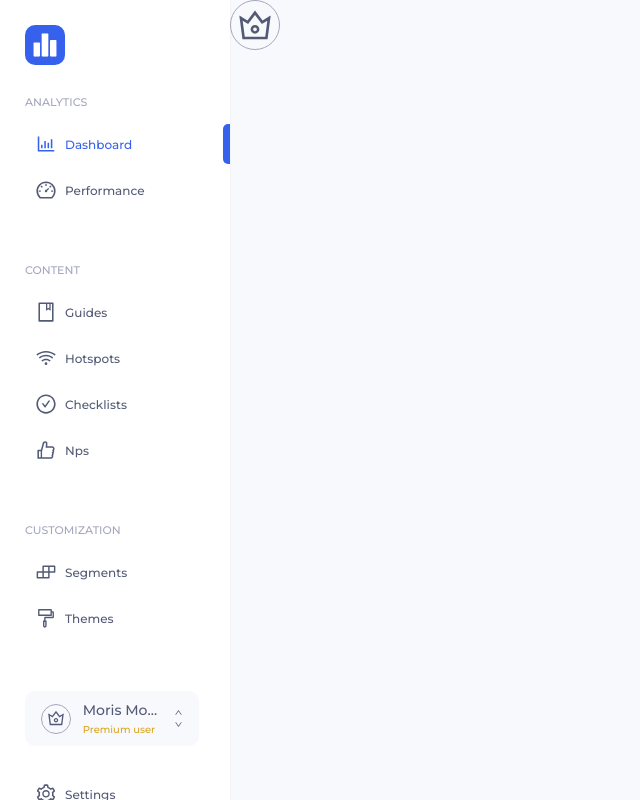
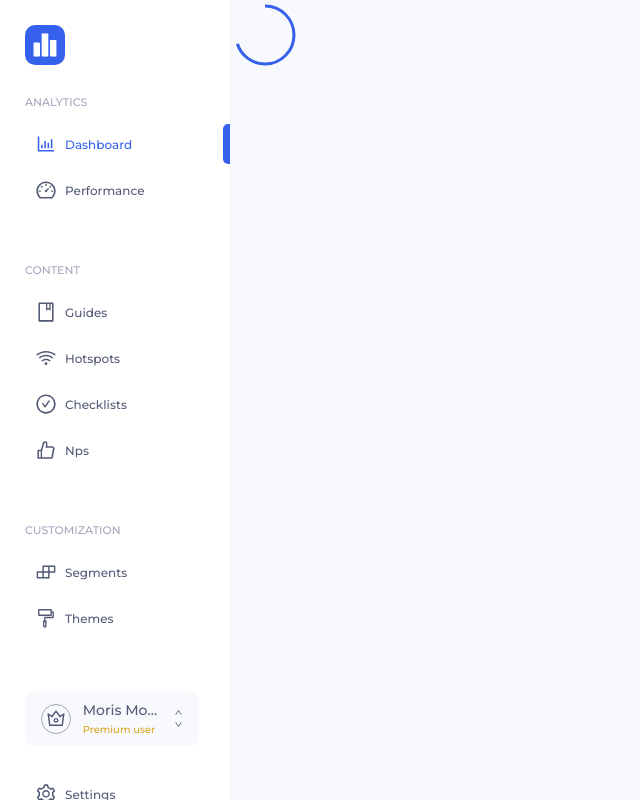
Before and after one commit to morismoze/react-dashboard, a React (Create React App) app: page /dashboard in a window 1280 px wide. Shown: the whole page, without its empty margins (0-640 px from the left). Built offline with nearby package versions, Linux system fonts and the light colour scheme.

Commit message:
Implement circular progress

```diff
--- a/src/components/User/UserGreet/UserGreet.js
+++ b/src/components/User/UserGreet/UserGreet.js
@@ -10,8 +10,9 @@ const UserGreet = ({
     return (
         <div className={styles.userGreet}>
             <UserProfileIcon
-                iconSize={50}
+                iconSize={70}
                 tabName={PROFILE_GROUP.PROFILE_SCREEN}
+                progress={0.7}
             />
         </div>
     );
--- a/src/components/User/UserProfileIcon/UserProfileIcon.js
+++ b/src/components/User/UserProfileIcon/UserProfileIcon.js
@@ -4,6 +4,7 @@ import * as AntDesignIcons from 'react-icons/ai';
 
 import {getSidenavTabIconName} from '../../../constants/sidenavConstants';
 import styles from './UserProfileIcon.module.scss';
+import classNames from "classnames";
 
 const UserProfileIcon = ({
     tabName,
@@ -12,16 +13,45 @@ const UserProfileIcon = ({
 }) => {
     const ProfileIcon = AntDesignIcons[getSidenavTabIconName(tabName)];
 
+    const ICON_SIZE = iconSize - 8;
+    const PROGRESS_CIRCLE_STROKE_WIDTH = 3;
+    const PROGRESS_WRAPPER_SIZE = iconSize;
+    const PROGRESS_CIRCLE_SIZE = PROGRESS_WRAPPER_SIZE / 2;
+    const PROGRESS_RADIUS_SIZE = PROGRESS_CIRCLE_SIZE - (PROGRESS_CIRCLE_STROKE_WIDTH * 2);
+
+    const circumference = PROGRESS_RADIUS_SIZE * 2 * Math.PI;
+    const offset = circumference - progress * circumference;
+
+    if(progress) {
+        return (
+            <svg
+                className={styles.userProfileProgressWrapper}
+                width={PROGRESS_WRAPPER_SIZE}
+                height={PROGRESS_WRAPPER_SIZE}
+            >
+                <circle
+                    className={styles.userProfileProgressWrapper__progressBarCircle}
+                    strokeWidth={PROGRESS_CIRCLE_STROKE_WIDTH}
+                    r={PROGRESS_RADIUS_SIZE}
+                    cx={PROGRESS_CIRCLE_SIZE}
+                    cy={PROGRESS_CIRCLE_SIZE}
+                    strokeDasharray={circumference}
+                    strokeDashoffset={offset}
+                />
+            </svg>
+        );
+    }
+
     return (
         <div
             className={styles.userProfileIcon}
             style={{
                 width: iconSize,
-                height: iconSize
+                height: iconSize,
             }}
         >
             <ProfileIcon
-                size={iconSize - 10}
+                size={ICON_SIZE}
                 className={styles.userProfileIcon__icon}
             />
         </div>
--- a/src/components/User/UserProfileIcon/UserProfileIcon.module.scss
+++ b/src/components/User/UserProfileIcon/UserProfileIcon.module.scss
@@ -11,3 +11,21 @@
     margin-bottom: 1px;
   }
 }
+
+.userProfileProgressWrapper {
+
+  &__progressBarCircle {
+    stroke: var(--blue);
+    fill: transparent;
+    transform: rotate(-90deg);
+    transform-origin: 50% 50%;
+    transition: 0.35s stroke-dashoffset;
+  }
+
+  &__iconProgress {
+    position: absolute;
+    top: 0;
+    left: 0;
+    right: 0;
+  }
+}
```
